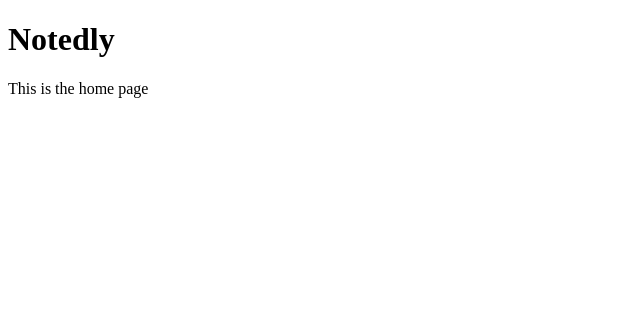
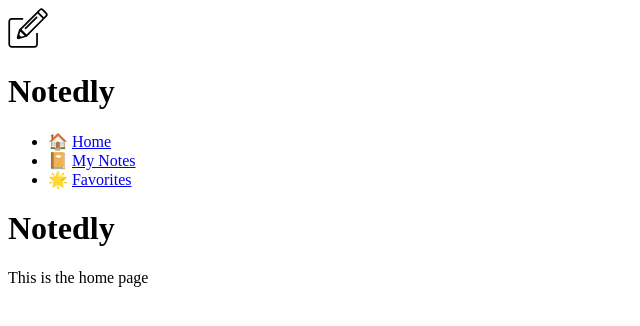
Before and after one commit to AITuring/notedly-web, a React (Vite) app: page / in a window 1280 px wide. Shown: the top 326 px of the page, without its empty margins (0-640 px from the left). Built offline with nearby package versions, Linux system fonts and the light colour scheme.

Commit message:
增加了react页面导航

```diff
--- /dev/null
+++ b/src/components/Header.js
@@ -0,0 +1,13 @@
+import React from 'react'
+import logo from '../img/logo.svg'
+
+const Header = () => {
+    return (
+        <header>
+            <img src={logo} alt='Notedly Logo' height='40' />
+            <h1>Notedly</h1>
+        </header>
+    )
+}
+
+export default Header
--- /dev/null
+++ b/src/components/Navigation.js
@@ -0,0 +1,25 @@
+import React from 'react'
+import {Link} from 'react-router-dom'
+
+const Navigation = () => {
+    return (
+        <nav>
+            <ul>
+                <li>
+                    <span aria-hidden="true" role="img">🏠 </span>
+                    <Link to="/"> Home</Link>
+                </li>
+                <li>
+                    <span aria-hidden="true" role="img">📔 </span>
+                    <Link to="/mynotes"> My Notes</Link>
+                </li>
+                <li>
+                    <span aria-hidden="true" role="img">🌟 </span>
+                    <Link to="/favorites"> Favorites</Link>
+                </li>
+            </ul>
+        </nav>
+    )
+}
+
+export default Navigation
--- a/src/pages/home.js
+++ b/src/pages/home.js
@@ -1,8 +1,13 @@
 import React from 'react'
+
+import Header from '../components/Header'
+import Navigation from '../components/Navigation'
 
 const Home = () => {
     return (
         <div>
+            <Header />
+            <Navigation />
             <h1>Notedly</h1>
             <p>This is the home page</p>
         </div>
```
